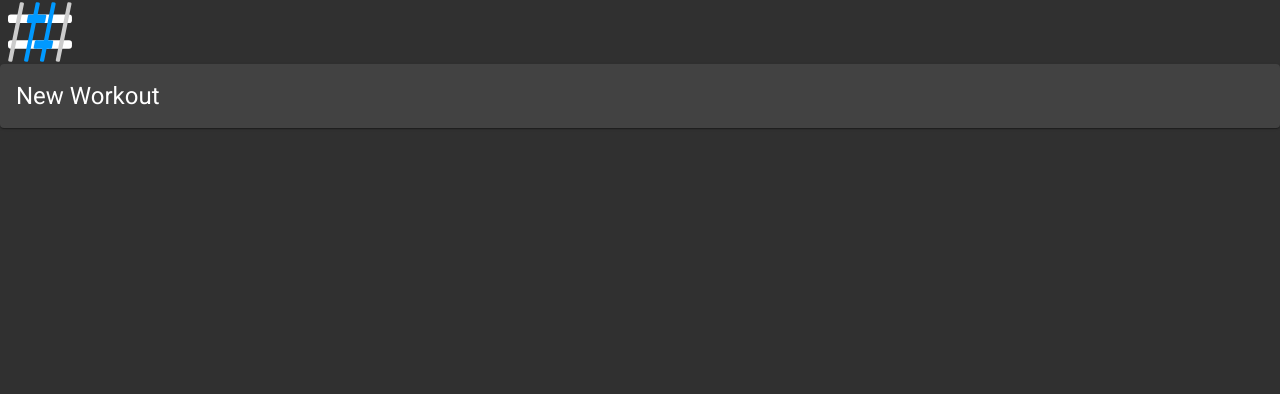
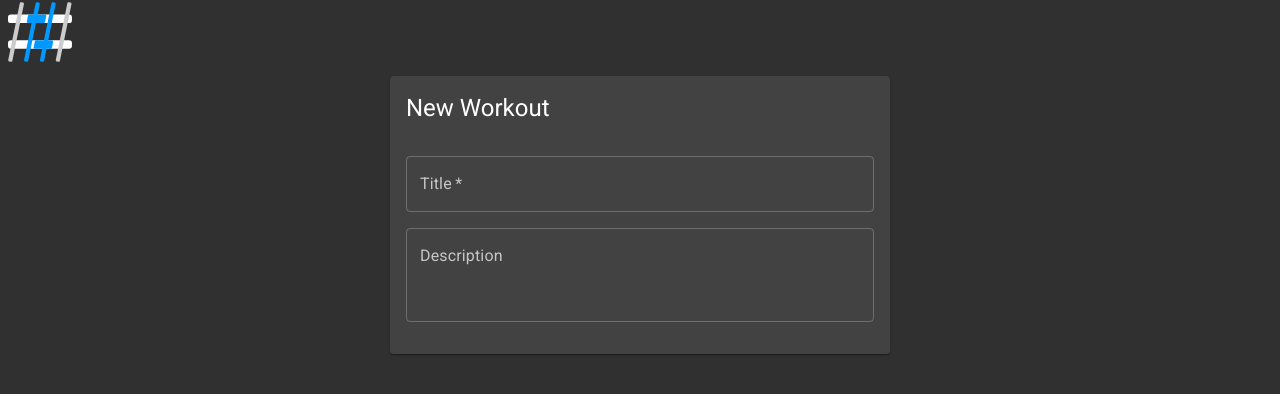
Before and after one commit to liamcr/train-track-frontend, a React (Create React App) app: page /new-workout in a window 1280 px wide. Shown: the top 394 px of the page. Built offline with nearby package versions, Linux system fonts and the light colour scheme; sample sign-in values are in the browser's storage.

Commit message:
Added preliminary new workout page styling

```diff
--- a/src/pages/Home.tsx
+++ b/src/pages/Home.tsx
@@ -3,7 +3,6 @@ import { setAccessToken } from "../util/helperFns";
 import axios from "axios";
 import { TIMELINE_URL } from "../consts";
 import Header from "../components/Header";
-import "../styles/Home.css";
 import { Workout } from "../util/commonTypes";
 import Timeline from "../components/Timeline";
 import {
@@ -73,7 +72,7 @@ const Home: React.FC = () => {
   }, [limit]);
 
   return (
-    <div className="home-container">
+    <>
       <Header />
       <Timeline data={timeline} />
       <Fab
@@ -97,7 +96,7 @@ const Home: React.FC = () => {
           icon={<UserIcon />}
         />
       </BottomNavigation>
-    </div>
+    </>
   );
 };
 
--- a/src/pages/NewWorkout.tsx
+++ b/src/pages/NewWorkout.tsx
@@ -1,18 +1,65 @@
-import React from "react";
+import React, { useState } from "react";
 import { setAccessToken } from "../util/helperFns";
-import { Card, CardHeader } from "@material-ui/core";
+import {
+  Card,
+  CardHeader,
+  makeStyles,
+  createStyles,
+  CardContent,
+  TextField,
+} from "@material-ui/core";
 import Header from "../components/Header";
+import "../styles/NewWorkout.css";
+
+const useStyles = makeStyles(() =>
+  createStyles({
+    card: {
+      width: "100%",
+      maxWidth: "500px",
+      margin: 12,
+    },
+  })
+);
 
 const NewWorkout: React.FC = () => {
   setAccessToken();
 
+  const classes = useStyles();
+  const [selectedDate, setSelectedDate] = useState(new Date());
+
+  const onSubmit = (event: React.FormEvent<HTMLFormElement>) => {};
+
   return (
-    <div className="new-workout-container">
+    <>
       <Header />
-      <Card>
-        <CardHeader title="New Workout" />
-      </Card>
-    </div>
+      <div className="new-workout-container">
+        <Card className={classes.card}>
+          <CardHeader title="New Workout" />
+          <CardContent>
+            <form onSubmit={onSubmit}>
+              <TextField
+                label="Title"
+                name="t-t-new-workout-title"
+                color="primary"
+                variant="outlined"
+                required
+                fullWidth
+              />
+              <TextField
+                label="Description"
+                name="t-t-new-workout-description"
+                multiline
+                rows={3}
+                variant="outlined"
+                color="primary"
+                margin="normal"
+                fullWidth
+              />
+            </form>
+          </CardContent>
+        </Card>
+      </div>
+    </>
   );
 };
 
--- a/src/styles/Home.css
+++ /dev/null
@@ -1,4 +0,0 @@
-.home-container {
-  min-height: 100vh;
-  width: 100vw;
-}
--- /dev/null
+++ b/src/styles/NewWorkout.css
@@ -0,0 +1,8 @@
+.new-workout-container {
+  width: 90vw;
+  margin: auto;
+  margin-bottom: 64px;
+  display: flex;
+  flex-direction: column;
+  align-items: center;
+}
```
